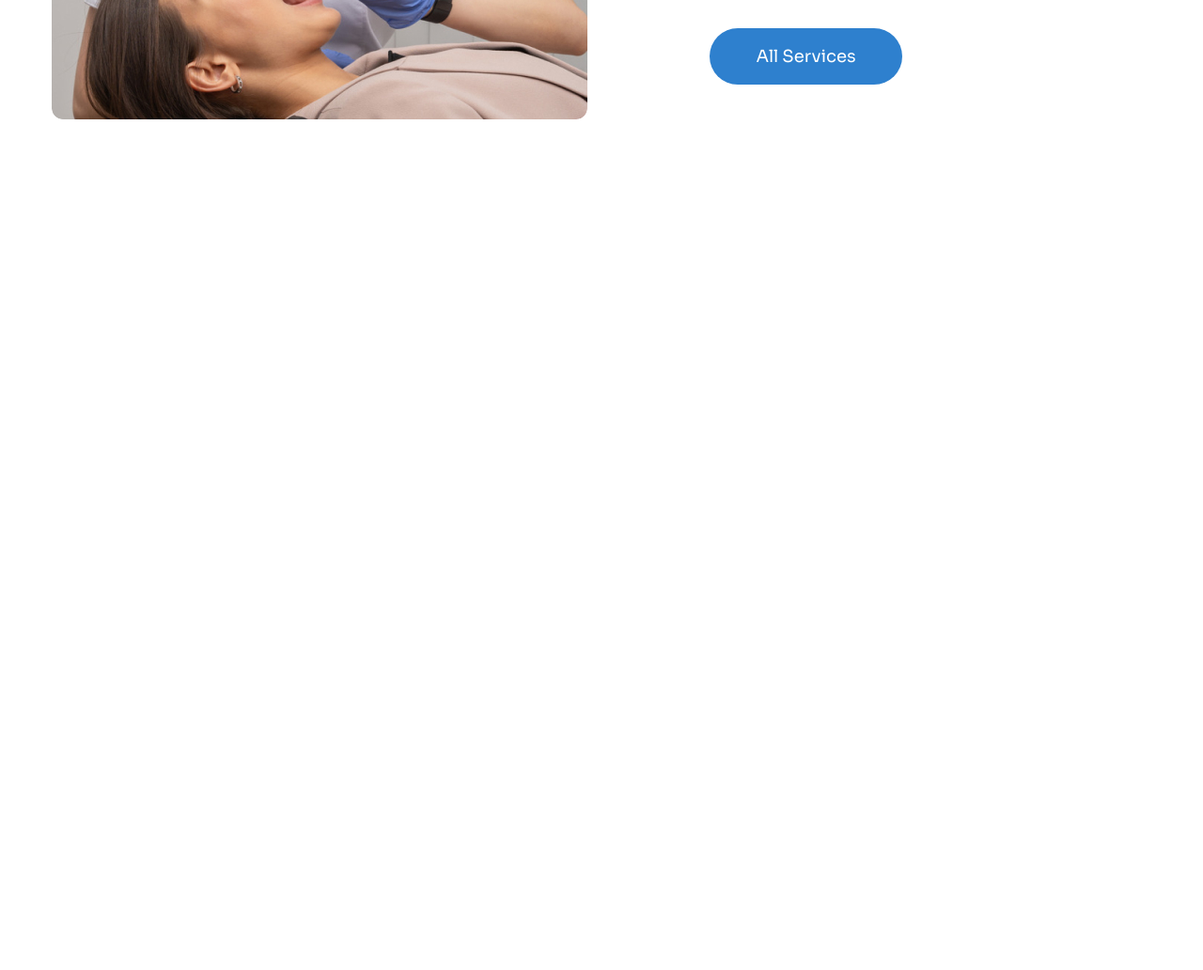
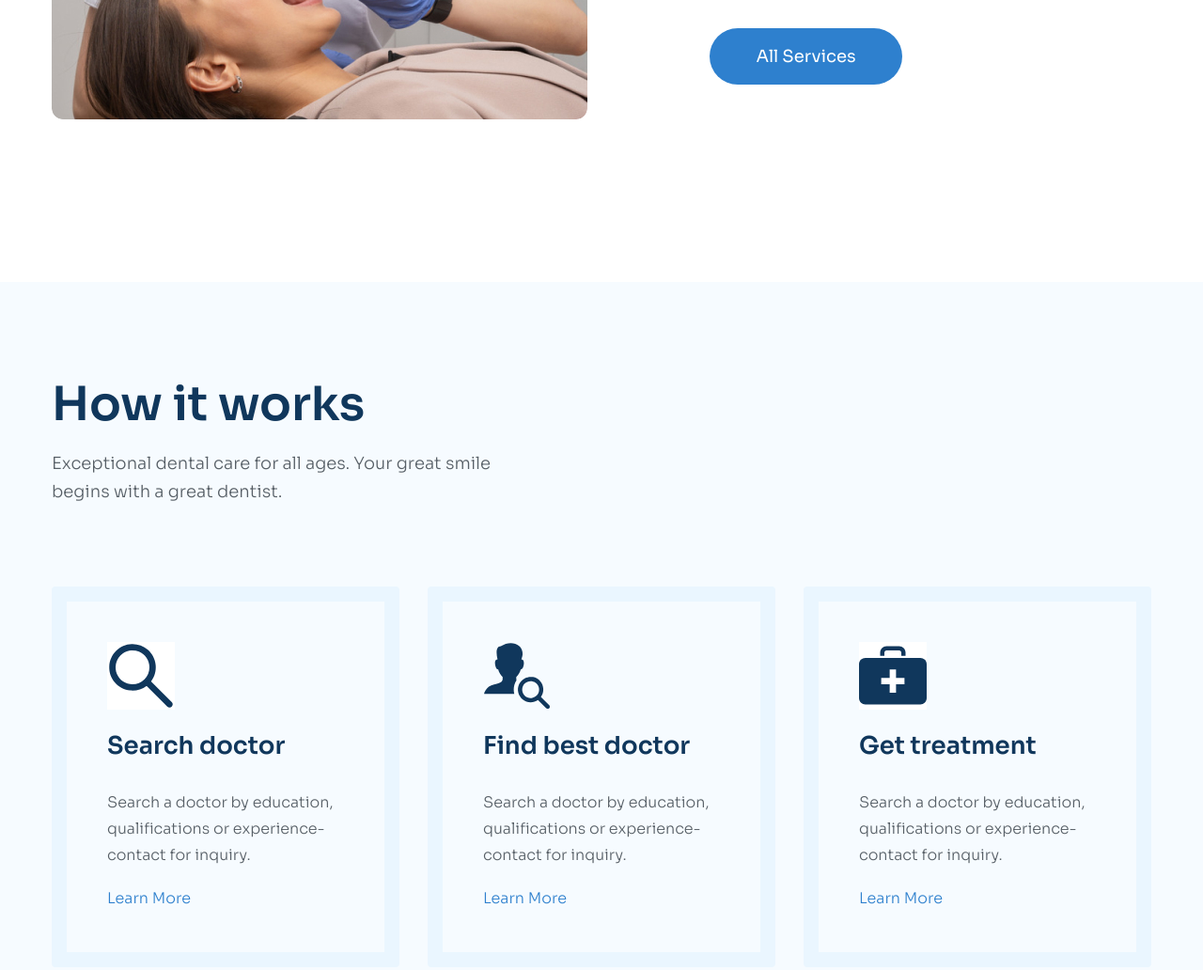
Before and after one commit to MinhPhat2003/f8-htmlcss-03, a plain HTML site: page index.html in a window 1280 px wide. Shown: the part 1621-2653 px from the top of the page at 94% size. Before the commit the page ends 1921 px from the top, so only its background shows below. Drawn offline with Linux system fonts and the light colour scheme.

Commit message:
Add Work

```diff
--- a/assets/css/styles.css
+++ b/assets/css/styles.css
@@ -276,3 +276,49 @@ a {
 .service__list {
     margin-bottom: 55px;
 }
+/* Work */
+.work {
+    background: #f6fbff;
+    padding: 100px 0;
+}
+.work__desc {
+    width: 468px;
+}
+.work__list {
+    display: grid;
+    grid-template-columns: repeat(3, 1fr);
+    column-gap: 30px;
+    margin-top: 86px;
+}
+.work-item {
+    padding: 43px;
+    border: 16px solid #eaf6ff;
+    border-radius: 4px;
+    transition: 0.25s;
+}
+.work-item:hover {
+    transform: translateY(-16px);
+    border-color: #2e80ce;
+}
+.work-item__heading {
+    color: #10375c;
+    font-size: 2.6rem;
+    font-weight: 600;
+    line-height: 1.38; /* 138.462% */
+    margin-top: 18px;
+}
+.work-item__desc {
+    color: #575f66;
+    font-size: 1.6rem;
+    font-weight: 300;
+    line-height: 1.75; /* 175% */
+    margin-top: 28px;
+}
+.work-item__more {
+    display: inline-block;
+    color: #2e80ce;
+    font-size: 1.6rem;
+    font-weight: 300;
+    line-height: 1.75; /* 175% */
+    margin-top: 18px;
+}
--- a/index.html
+++ b/index.html
@@ -280,6 +280,60 @@
                     </div>
                 </div>
             </section>
+            <!-- Work -->
+            <section class="work">
+                <div class="container">
+                    <h2 class="section-heading">How it works</h2>
+                    <p class="section-desc work__desc">
+                        Exceptional dental care for all ages. Your great smile
+                        begins with a great dentist.
+                    </p>
+                    <div class="work__list">
+                        <!-- Work Item 1 -->
+                        <section class="work-item">
+                            <img
+                                src="./assets/icons/search-icon.svg"
+                                alt=""
+                                class="work-item__icon"
+                            />
+                            <h3 class="work-item__heading">Search doctor</h3>
+                            <div class="work-item__desc">
+                                Search a doctor by education, qualifications or
+                                experience-contact for inquiry.
+                            </div>
+                            <a href="#!" class="work-item__more">Learn More</a>
+                        </section>
+                        <!-- Work Item 2 -->
+                        <section class="work-item">
+                            <img
+                                src="./assets/icons/find-doctor-icon.svg"
+                                alt=""
+                                class="work-item__icon"
+                            />
+                            <h3 class="work-item__heading">Find best doctor</h3>
+                            <div class="work-item__desc">
+                                Search a doctor by education, qualifications or
+                                experience-contact for inquiry.
+                            </div>
+                            <a href="#!" class="work-item__more">Learn More</a>
+                        </section>
+                        <!-- Work Item 3 -->
+                        <section class="work-item">
+                            <img
+                                src="./assets/icons/kit-icon.svg"
+                                alt=""
+                                class="work-item__icon"
+                            />
+                            <h3 class="work-item__heading">Get treatment</h3>
+                            <div class="work-item__desc">
+                                Search a doctor by education, qualifications or
+                                experience-contact for inquiry.
+                            </div>
+                            <a href="#!" class="work-item__more">Learn More</a>
+                        </section>
+                    </div>
+                </div>
+            </section>
         </main>
     </body>
 </html>
```
Also changed, not shown: assets/icons/find-doctor-icon.svg (added), assets/icons/kit-icon.svg (added), assets/icons/search-icon.svg (added).
